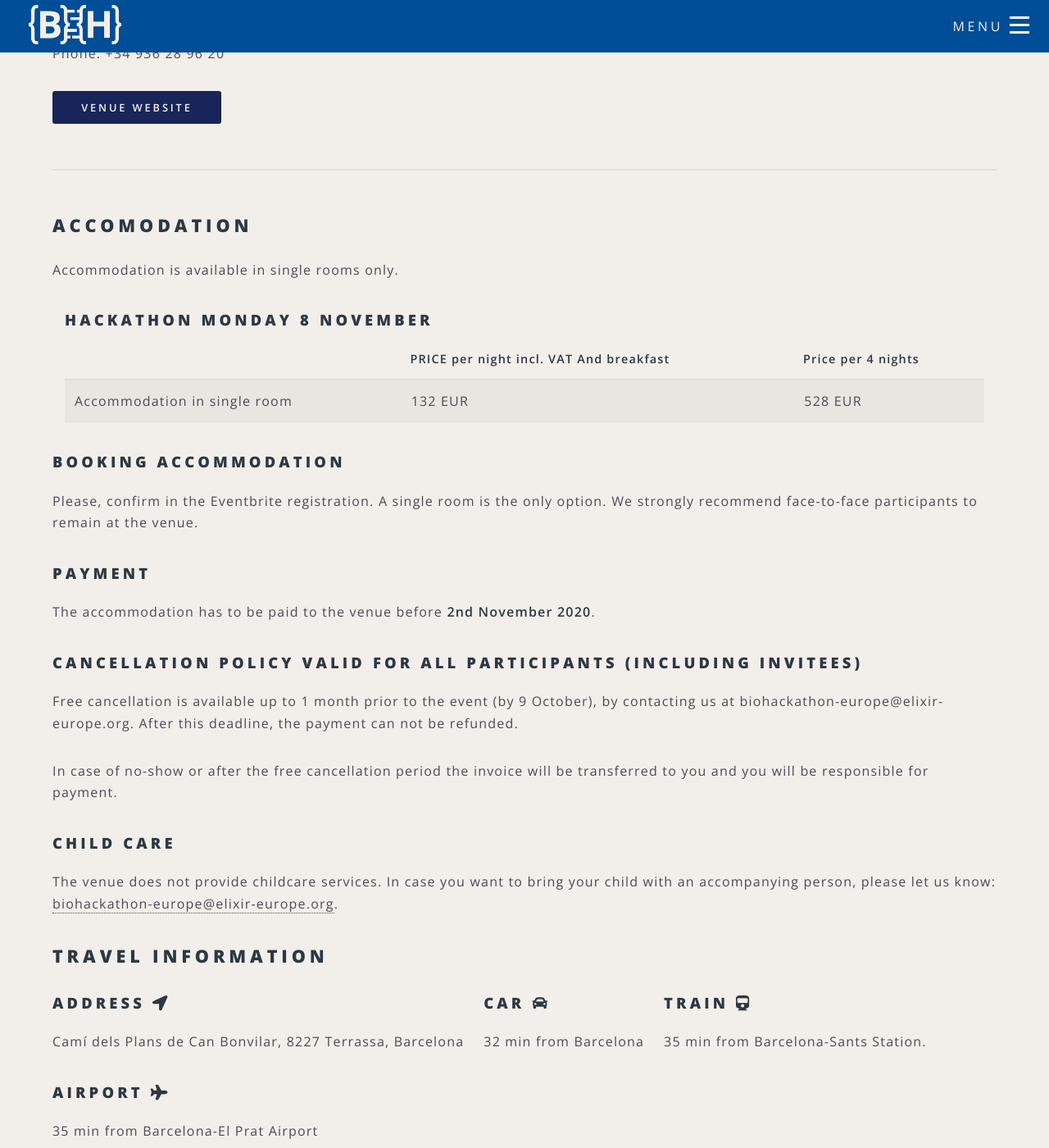
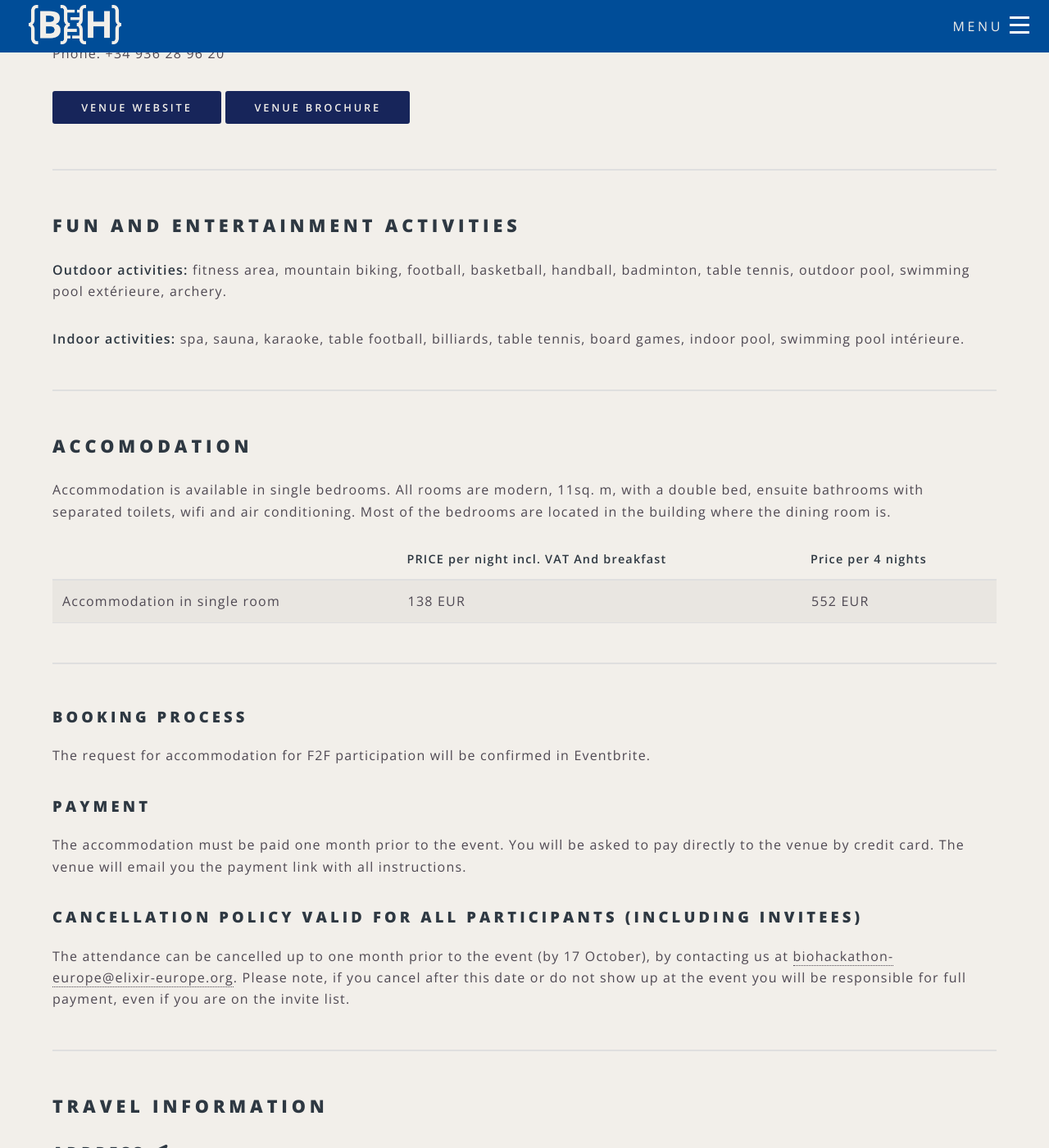
Before and after one commit to elixir-europe/biohackathon-europe-2021, a Jekyll site: the page built from venue.html, in a window 1280 px wide and 1400 px high, scrolled down 652 px. Shown: the whole window at 82% size. Built offline with Jekyll 4.4.1, drawn with Linux system fonts in a browser that asks for light colours; nearby versions of some CDN libraries; some of the changed text lies outside the part shown.

Commit message:
Updating venue info

```diff
--- a/about.html
+++ b/about.html
@@ -3,7 +3,7 @@ layout: page
 title: About
 ---
 <section>
-<p>Each November ELIXIR organises BioHackathon Europe, which brings together bioinformaticians from around the world. The event takes place in different locations around Europe. The BioHackathon offers an intense week of hacking, with over 160 international participants who work on diverse and exciting projects. The week starts with a half-day symposium to introduce these projects, and is followed by five days of hacking with one sole aim: coding to address problems in bioinformatics.</p>
+<p>Each November <a href="https://elixir-europe.org">ELIXIR</a> organises BioHackathon Europe, which brings together bioinformaticians from around the world. The event takes place in different locations around Europe. The BioHackathon offers an intense week of hacking, with over 160 international participants who work on diverse and exciting projects. The week starts with a half-day symposium to introduce these projects, and is followed by five days of hacking with one sole aim: coding to address problems in bioinformatics.</p>
 </section>
 
 <iframe width="100%" height="580px"
--- a/css/main.scss
+++ b/css/main.scss
@@ -449,6 +449,7 @@ input[type="radio"] {
 	iframe {
 		width: 100%;
 		margin: 0 0 4em 0;
+
 	}
 }
 
--- a/venue.html
+++ b/venue.html
@@ -9,14 +9,17 @@ title: Venue
     <p>Camí dels Plans de Can Bonvilar, S/N, 08227 Terrassa, Barcelona, Spain</p>
     <p>Phone: +34 936 28 96 20</p>
     <a href="https://www.chateauform.com/en/house/campus-la-mola/" target="_blank" class="button special">Venue website</a>
+    <a href="https://drive.google.com/file/d/1x76p6rEa7xOikQHPAriOwVcVo9iQpM3h/view?usp=sharing" target="_blank" class="button special">Venue brochure</a>
     <hr />
+    <h2>Fun and entertainment activities</h2>
+    <p><strong>Outdoor activities:</strong> fitness area, mountain biking, football, basketball, handball, badminton, table tennis, outdoor pool, swimming pool extérieure, archery.</p>
+<p><strong>Indoor activities:</strong> spa, sauna, karaoke, table football, billiards, table tennis, board games, indoor pool, swimming pool intérieure.</p>
 </section>
+  <hr />
 <section>
     <h2 id="venue-accomodation">ACCOMODATION</h2>
-    <p>Accommodation is available in single rooms only.</p>
+    <p>Accommodation is available in single bedrooms. All rooms are modern, 11sq. m,  with a double bed, ensuite bathrooms with separated toilets, wifi and air conditioning. Most of the bedrooms are located in the building where the dining room is.</p>
     <!-- <a href="{{ site.baseurl }}/chaletdesc" class="button special">Chalet description</a> -->
-    <div class="col-md-12">
-        <h3>Hackathon Monday 8 November</h3>
         <table>
 			<thead>
 				<tr>
@@ -28,24 +31,21 @@ title: Venue
 			<tbody>
 				<tr>
 					<td>Accommodation in single room</td>
-					<td>132 EUR</td>
-                    <td>528 EUR</td>
+					<td>138 EUR</td>
+                    <td>552 EUR</td>
 				</tr>
 			</tbody>
         </table>
-    </div>
-    <h3>BOOKING ACCOMMODATION</h3>
-    <p>Please, confirm in the Eventbrite registration. A single room is the only option. We strongly recommend face-to-face participants to remain at the venue.</p>
+        <hr />
+    <h3>BOOKING PROCESS</h3>
+    <p>The request for accommodation for F2F participation will be confirmed in Eventbrite. </p>
 
     <h3>PAYMENT</h3>
-    <p>The accommodation has to be paid to the venue before <strong>2nd November 2020</strong>.</p>
+    <p>The accommodation must be paid one month prior to the event. You will be asked to pay directly to the venue by credit card. The venue will email you the payment link with all instructions.</p>
 
     <h3>CANCELLATION POLICY VALID FOR ALL PARTICIPANTS (including invitees)</h3>
-    <p>Free cancellation is available  up to 1 month prior to the event (by 9 October), by contacting us at biohackathon-europe@elixir-europe.org. After this deadline, the payment can not be refunded.</p>
-    <p>In case of no-show or after the free cancellation period the invoice will be transferred to you and you will be responsible for payment.</p>
-
-    <h3>Child care</h3>
-    <p>The venue does not provide childcare services. In case you want to bring your child with an accompanying person, please let us know: <a href="mailto:biohackathon-europe@elixir-europe.org">biohackathon-europe@elixir-europe.org</a>.</p>
+  <p>The attendance can be cancelled up to one month prior to the event (by 17 October), by contacting us at <a href="biohackathon-europe@elixir-europe.org">biohackathon-europe@elixir-europe.org</a>. Please note, if you cancel after this date or do not show up at the event you will be responsible for full payment, even if you are on the invite list.</p>
+<hr />
 </section>
 <section>
     <h2 id="venue-access">Travel information</h2>
@@ -58,28 +58,29 @@ title: Venue
             <p>Camí dels Plans de Can Bonvilar, 8227 Terrassa, Barcelona</p>
         </div>
         <div>
-            <h3>Car
+            <h3>Taxi
                 <i class="fa fa-car" aria-hidden="true"></i>
             </h3>
-            <p>32 min from Barcelona</p>
+            <p>It is easiest is to book taxis. The journey is just over half an hour by car from the airport and from Barcelona. Please see the price below for individuals and groups:</p>
+<ul>
+<li>Aeropuerto / Airport Business Class up to 4 people 95€</li>
+<li>Aeropuerto / Airport Van Class 7 people 125€</li>
+<li>Aeropuerto / Airport bus 15 people 165€</li>
+<li>Aeropuerto / Airport bus 30 people 185€</li>
+<li>Aeropuerto / Airport bus 60 people 225€</li>
+</ul>
         </div>
         <div>
             <h3>Train
                 <i class="fa fa-train" aria-hidden="true"></i>
             </h3>
-            <p>35 min from Barcelona-Sants Station.</p>
-        </div>
-        <div>
-            <h3>Airport
-                <i class="fa fa-plane" aria-hidden="true"></i>
-            </h3>
-            <p>35 min from Barcelona-El Prat Airport</p>
+            <p>From the airport you can take a train to Barcelona Sants Station (20 minutes) and then change for a train to Terrassa station (50 minutes). From the station you will need to take a taxi for about another 15 minutes.</p>
         </div>
     </div>
 
-    <a href="https://assets.chateauform.com/pm_8909_1_1087-a503lej5cr.pdf" target="_blank" class="button special">Detailed directions</a>
+    <a href="https://assets.chateauform.com/pm_8909_1_1087-a503lej5cr.pdf" target="_blank" class="button special mb-5">Detailed directions</a>
 
     <span class="google-maps">
-        <iframe src="https://www.google.com/maps/embed?pb=!1m18!1m12!1m3!1d2984.7350058861934!2d2.057663315771621!3d41.57497947924738!2m3!1f0!2f0!3f0!3m2!1i1024!2i768!4f13.1!3m3!1m2!1s0x12a493511f229323%3A0x1cb1e67daa8fc12a!2sCh%C3%A2teauform&#39;%20Campus%20La%20Mola!5e0!3m2!1sen!2suk!4v1583081526397!5m2!1sen!2suk" width="600" height="450" frameborder="0" style="border:0;" allowfullscreen=""></iframe>
+        <iframe src="https://www.google.com/maps/embed?pb=!1m18!1m12!1m3!1d2984.7350058861934!2d2.057663315771621!3d41.57497947924738!2m3!1f0!2f0!3f0!3m2!1i1024!2i768!4f13.1!3m3!1m2!1s0x12a493511f229323%3A0x1cb1e67daa8fc12a!2sCh%C3%A2teauform&#39;%20Campus%20La%20Mola!5e0!3m2!1sen!2suk!4v1583081526397!5m2!1sen!2suk" width="600" height="450" frameborder="0" style="border:1px solid #ccc;" allowfullscreen=""></iframe>
     </span>
 </section>
```
